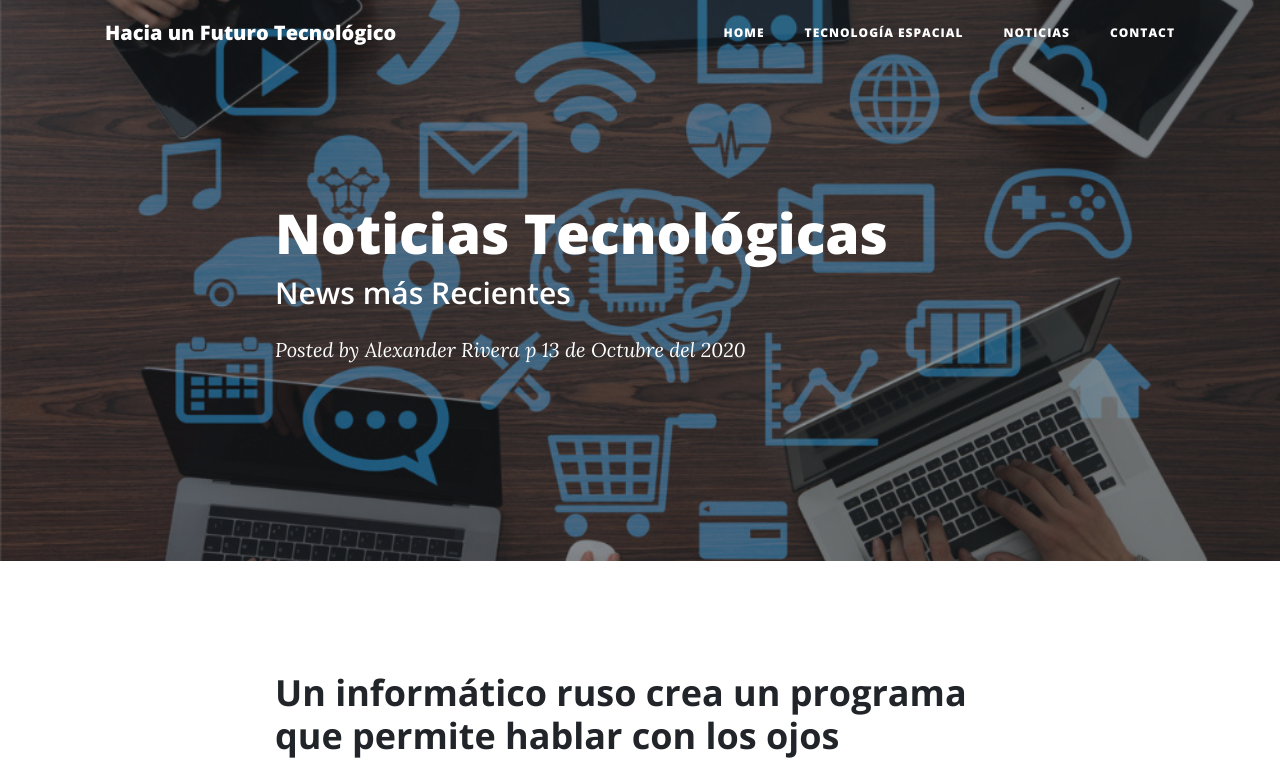
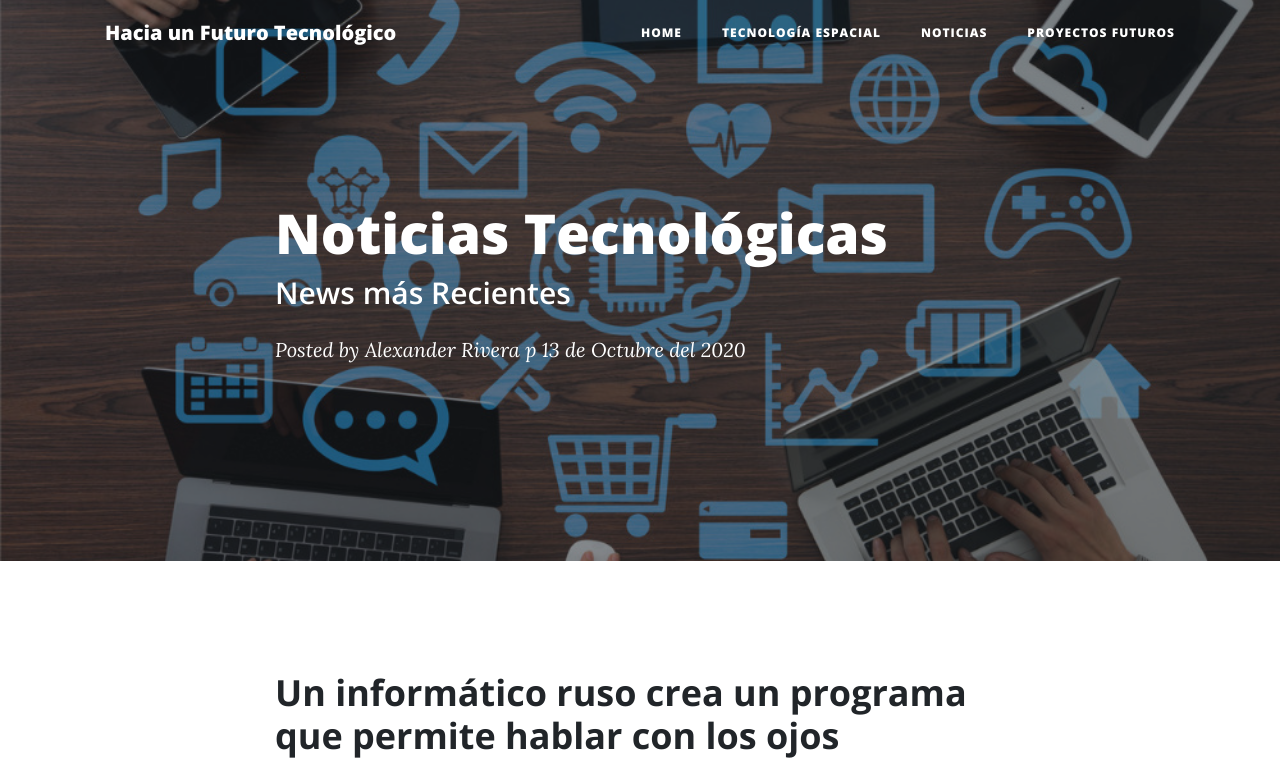
Before and after one commit to 4lexRQ/PROYECTO-2P, a website: page post2.html in a window 1280 px wide. Shown: the top 784 px of the page. Drawn offline with nearby package versions, Linux system fonts and the light colour scheme.

Commit message:
Update post2.html

```diff
--- a/post2.html
+++ b/post2.html
@@ -45,7 +45,7 @@
             <a class="nav-link" href="post2.html">Noticias</a>
           </li>
           <li class="nav-item">
-            <a class="nav-link" href="contact.html">Contact</a>
+            <a class="nav-link" href="contact.html">Proyectos Futuros</a>
           </li>
 
         </ul>
```
